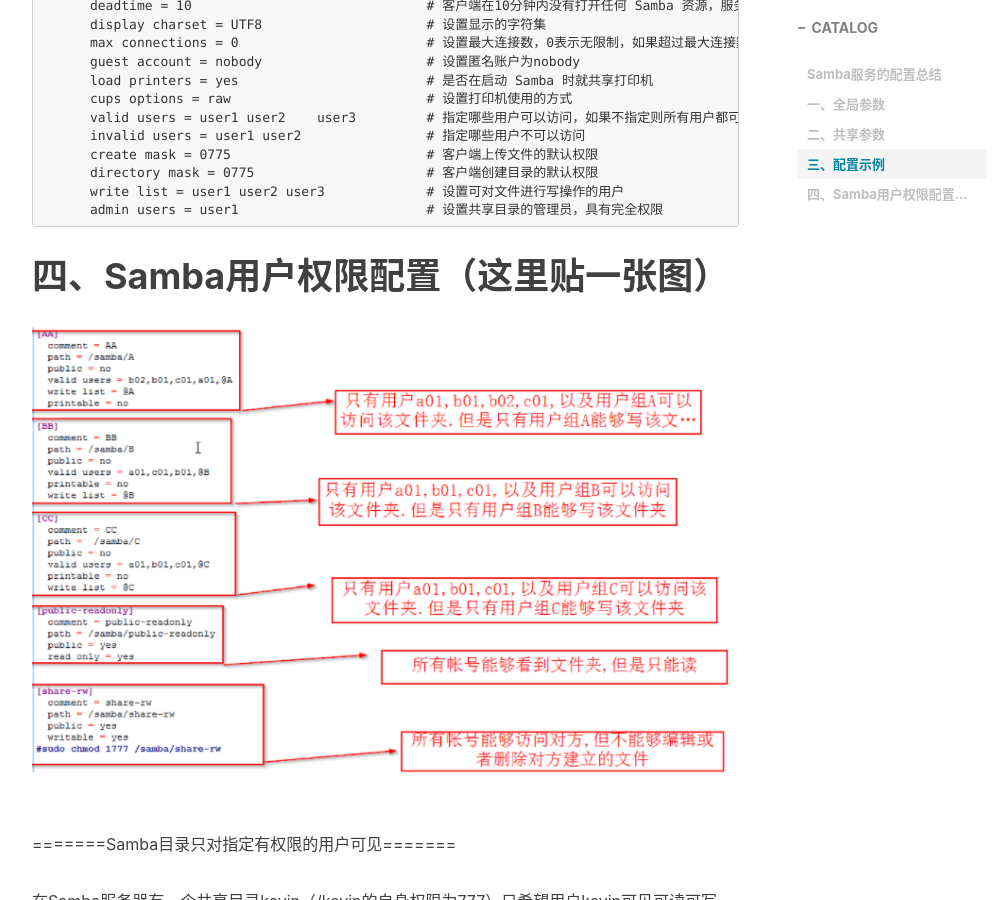
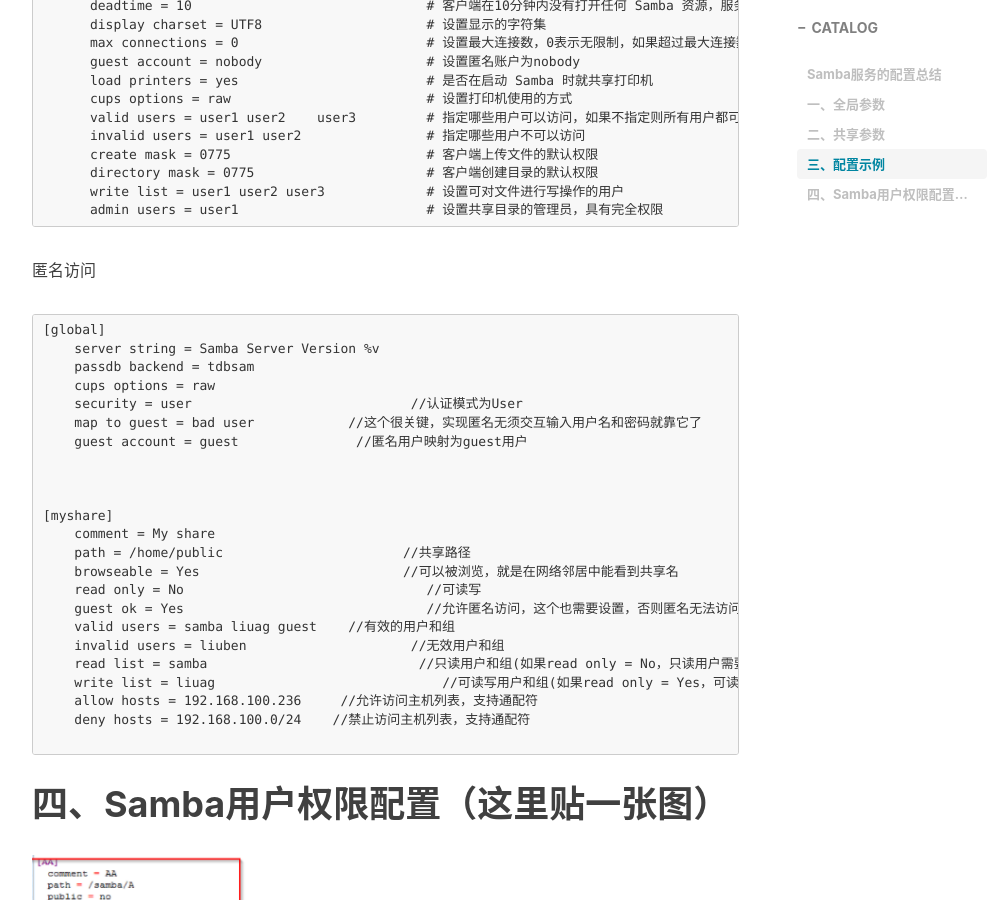
Before and after one commit to handerfly/handerfly.github.io, a Jekyll site: the page built from _posts/2019-08-29-samba.md, in a window 1280 px wide and 900 px high, scrolled down 6665 px. Shown: the whole window, without its empty margins (233-1231 px from the left). Built offline with Jekyll 4.4.1, drawn with Linux system fonts in a browser that asks for light colours; nearby versions of some CDN libraries; comment, search, counter and statistics services are not loaded.

Commit message:
Update 2019-08-29-samba.md

````diff
--- a/_posts/2019-08-29-samba.md
+++ b/_posts/2019-08-29-samba.md
@@ -242,6 +242,32 @@
       write list = user1 user2 user3             # 设置可对文件进行写操作的用户
       admin users = user1                        # 设置共享目录的管理员，具有完全权限
 ```
+匿名访问
+```
+[global]
+    server string = Samba Server Version %v
+    passdb backend = tdbsam
+    cups options = raw
+    security = user                            //认证模式为User
+    map to guest = bad user            //这个很关键，实现匿名无须交互输入用户名和密码就靠它了
+    guest account = guest               //匿名用户映射为guest用户
+
+
+
+[myshare]
+    comment = My share
+    path = /home/public                       //共享路径
+    browseable = Yes                          //可以被浏览，就是在网络邻居中能看到共享名
+    read only = No                               //可读写
+    guest ok = Yes                               //允许匿名访问，这个也需要设置，否则匿名无法访问
+    valid users = samba liuag guest    //有效的用户和组
+    invalid users = liuben                     //无效用户和组
+    read list = samba                           //只读用户和组(如果read only = No，只读用户需要在此设置)
+    write list = liuag                             //可读写用户和组(如果read only = Yes，可读写用户需要在此设置)
+    allow hosts = 192.168.100.236     //允许访问主机列表，支持通配符
+    deny hosts = 192.168.100.0/24    //禁止访问主机列表，支持通配符
+
+```
 # 四、Samba用户权限配置（这里贴一张图）
 ![samba](https://github.com/handerfly/handerfly.github.io/blob/master/img/samba.png?raw=true)
 =======Samba目录只对指定有权限的用户可见=======
````
